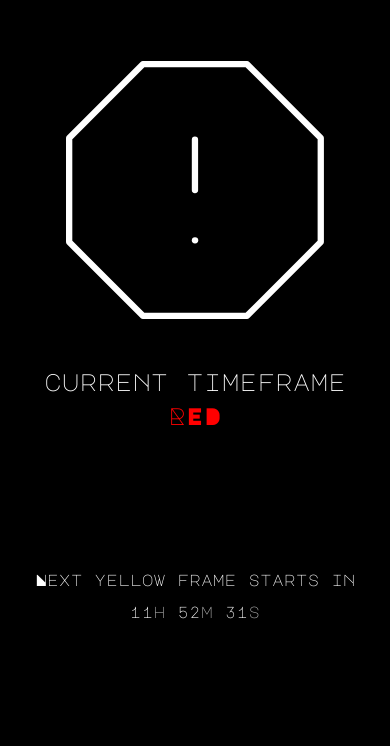
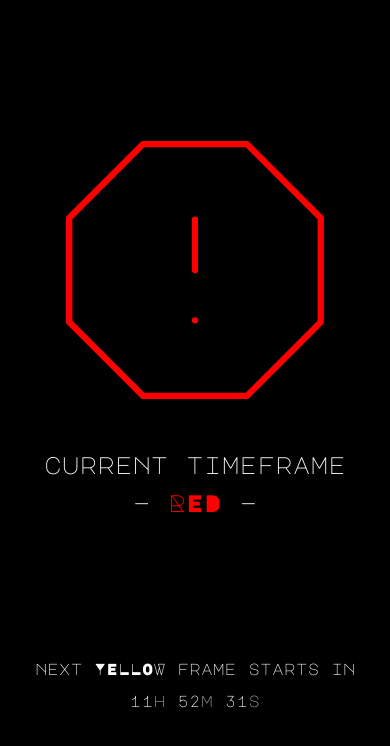
Before and after one commit to giovannimalausa/energyTool, a plain HTML site: page index.html in a window 390 px wide. Drawn offline with nearby package versions, Linux system fonts and the light colour scheme.

Commit message:
Fixed redIcon color

```diff
--- a/index.html
+++ b/index.html
@@ -20,11 +20,11 @@
             <div class="statusIcon greenIcon">
                 <svg xmlns="http://www.w3.org/2000/svg" width="100%" height="100%" viewBox="0 0 24 24" fill="none" stroke="currentColor" stroke-width=".5" stroke-linecap="round" stroke-linejoin="round" class="lucide lucide-check-circle"><path d="M22 11.08V12a10 10 0 1 1-5.93-9.14"/><polyline points="22 4 12 14.01 9 11.01"/></svg>
             </div>
-            <p class="currentTimeFrameLabel">current timeframe<br><span class="currentTimeFrameValue"></span></p>
+            <p class="currentTimeFrameLabel">current timeframe<br>— <span class="currentTimeFrameValue"></span> —</p>
         </div>
 
         <div class="nextTimeFrameSection">
-            <p class="nextTimeFrameLabel">Next <span class="colorOfNextTimeFrame"></span> frame starts in</p>
+            <p class="nextTimeFrameLabel">next <span class="colorOfNextTimeFrame"></span> frame starts in</p>
             <p class="nextTimeFrameCountdown"><span class="nextTimeFrameCountdownH"></span><span class="label">h </span><span class="nextTimeFrameCountdownM"></span><span class="label">m </span><span class="nextTimeFrameCountdownS"></span><span class="label">s</span></p>
         </div>
 
--- a/script.js
+++ b/script.js
@@ -19,7 +19,10 @@ function updateCountdown() {
     const now = new Date();
 
     // Calculate the time difference
-    const timeDifference = nextTargetTime - now;
+    let timeDifference = nextTargetTime - now;
+    if (timeDifference < 0) {
+        console.log(timeDifference);
+    }
 
     // Calculate hours, minutes, and seconds
     const hours = Math.floor(timeDifference / (1000 * 60 * 60)).toString().padStart(2, '0');;
@@ -59,7 +62,7 @@ function updateCountdown() {
         } else if (currentHour >= 19 && currentHour < 23) {
             color = "yellow";
             nextTargetTime = targetTimes.eveningTargetGreen;
-        } else if (currentHour >= 0 && currentHour < 6) {
+        } else if (currentHour >= 23 || (currentHour >= 0 && currentHour < 6)) {
             color = "green";
             nextTargetTime = targetTimes.morningTargetYellow;
         } else {
--- a/style.css
+++ b/style.css
@@ -47,7 +47,7 @@ body {
     font-size: var(--font-big-desktop);
 }
 
-.redIcon svg path {
+.redIcon svg path, .redIcon svg polygon, .redIcon svg line {
     stroke: red;
 }
 
@@ -55,7 +55,7 @@ body {
     stroke: yellow;
 }
 
-.greenIcon svg path {
+.greenIcon svg path, .greenIcon svg polyline {
     stroke: green;
 }
 
@@ -77,9 +77,13 @@ body {
     opacity: .7;
 }
 
+.colorOfNextTimeFrame {
+    text-transform: uppercase;
+}
+
 @media screen and (max-width: 768px) {
     .mainSection {
-        height: 80dvh;
+        height: 100dvh;
     }
 
     .currentTimeFrameSection {
@@ -93,4 +97,9 @@ body {
     .nextTimeFrameSection, .nextTimeFrameSection > * {
         font-size: var(--font-small-mobile);
     }
+
+    .currentTimeFrameLabel {
+        text-align: center;
+        line-height: 160%;
+    }
 }
```
